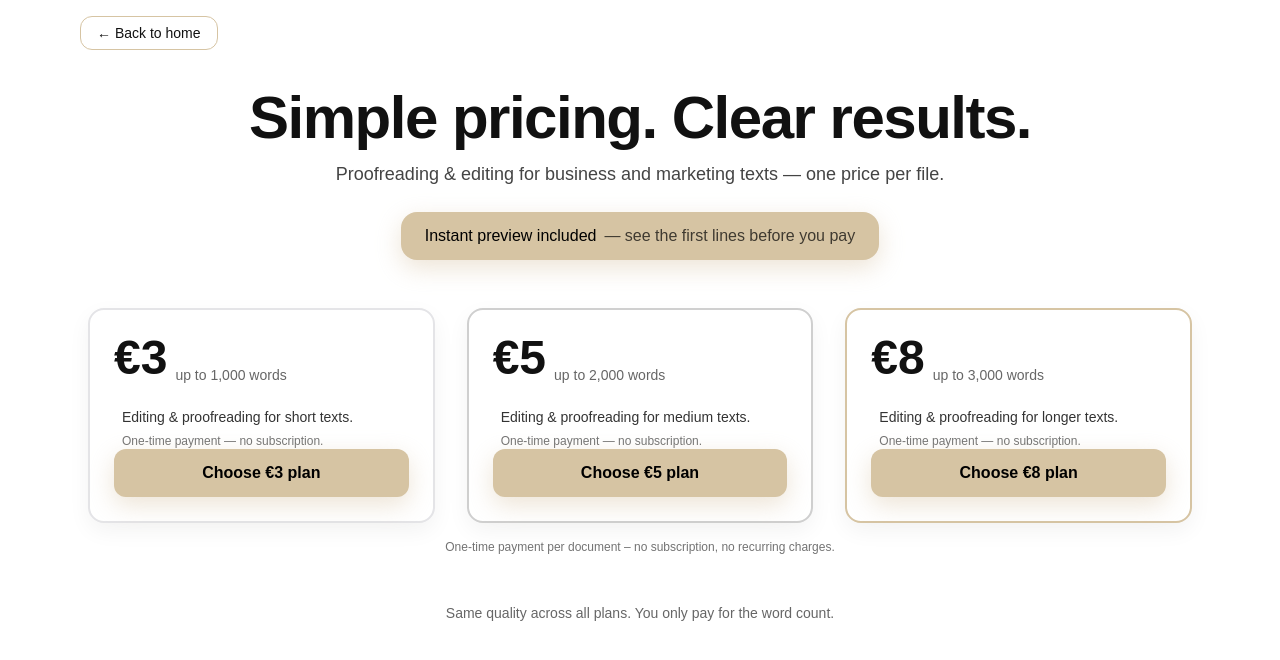
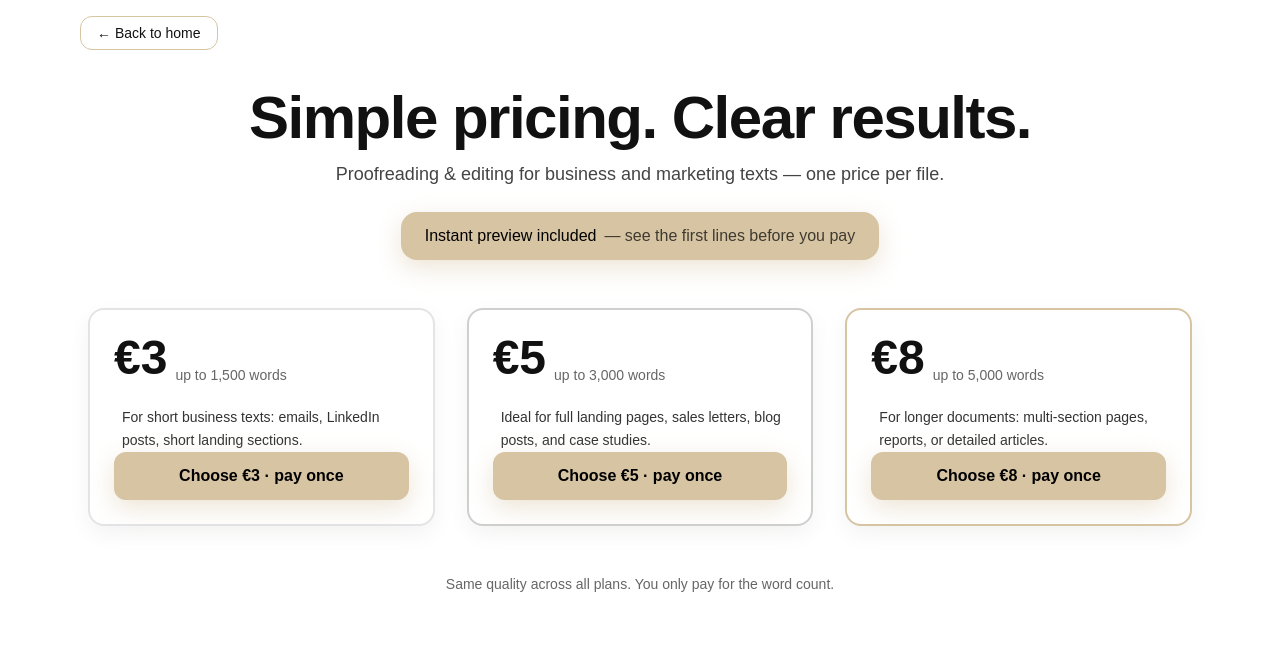
Before and after one commit to kaltriumsystems-hue/kaltrium-site-main, a Next.js app: page /pricing in a window 1280 px wide. Shown: the top 660 px of the page. Built offline with nearby package versions, Linux system fonts and the light colour scheme.

Commit message:
Update page.tsx

```diff
--- a/src/app/pricing/page.tsx
+++ b/src/app/pricing/page.tsx
@@ -9,7 +9,6 @@ export const metadata = {
 export default function PricingPage() {
   return (
     <main className="relative mx-auto max-w-6xl px-6 pt-8 pb-16 text-[#111]">
-
       {/* BACK BUTTON */}
       <a
         href="/"
@@ -36,7 +35,6 @@ export default function PricingPage() {
 
       {/* PRICING CARDS */}
       <section className="mt-12 grid grid-cols-1 md:grid-cols-3 gap-8 items-stretch">
-
         {/* €3 */}
         <div
           className="h-full rounded-2xl bg-white border border-zinc-200 md:border-2 md:border-zinc-200
@@ -48,16 +46,11 @@ export default function PricingPage() {
           <div className="p-6 flex flex-col grow">
             <div className="flex items-end gap-2">
               <div className="text-5xl font-semibold leading-none">€3</div>
-              <div className="text-sm text-[#666] leading-none">up to 1,000 words</div>
+              <div className="text-sm text-[#666] leading-none">up to 1,500 words</div>
             </div>
 
             <p className="mt-6 text-sm text-[#333] leading-relaxed pl-1.5 sm:pl-2">
-              Editing & proofreading for short texts.
-            </p>
-
-            {/* ★ NEW: One-time payment */}
-            <p className="mt-1 text-xs text-neutral-500 pl-1.5 sm:pl-2">
-              One-time payment — no subscription.
+              For short business texts: emails, LinkedIn posts, short landing sections.
             </p>
 
             <a
@@ -68,7 +61,7 @@ export default function PricingPage() {
               motion-safe:hover:-translate-y-0.5 hover:shadow-[0_14px_32px_rgba(0,0,0,0.10)]
               active:translate-y-0 focus-visible:outline-none focus-visible:ring-2 focus-visible:ring-[#d6c4a3]"
             >
-              Choose €3 plan
+              Choose €3 · pay once
             </a>
           </div>
         </div>
@@ -84,16 +77,11 @@ export default function PricingPage() {
           <div className="p-6 flex flex-col grow">
             <div className="flex items-end gap-2">
               <div className="text-5xl font-semibold leading-none">€5</div>
-              <div className="text-sm text-[#666] leading-none">up to 2,000 words</div>
+              <div className="text-sm text-[#666] leading-none">up to 3,000 words</div>
             </div>
 
             <p className="mt-6 text-sm text-[#333] leading-relaxed pl-1.5 sm:pl-2">
-              Editing & proofreading for medium texts.
-            </p>
-
-            {/* ★ NEW */}
-            <p className="mt-1 text-xs text-neutral-500 pl-1.5 sm:pl-2">
-              One-time payment — no subscription.
+              Ideal for full landing pages, sales letters, blog posts, and case studies.
             </p>
 
             <a
@@ -104,7 +92,7 @@ export default function PricingPage() {
               motion-safe:hover:-translate-y-0.5 hover:shadow-[0_14px_32px_rgba(0,0,0,0.10)]
               active:translate-y-0 focus-visible:outline-none focus-visible:ring-2 focus-visible:ring-[#d6c4a3]"
             >
-              Choose €5 plan
+              Choose €5 · pay once
             </a>
           </div>
         </div>
@@ -120,16 +108,11 @@ export default function PricingPage() {
           <div className="p-6 flex flex-col grow">
             <div className="flex items-end gap-2">
               <div className="text-5xl font-semibold leading-none">€8</div>
-              <div className="text-sm text-[#666] leading-none">up to 3,000 words</div>
+              <div className="text-sm text-[#666] leading-none">up to 5,000 words</div>
             </div>
 
             <p className="mt-6 text-sm text-[#333] leading-relaxed pl-1.5 sm:pl-2">
-              Editing & proofreading for longer texts.
-            </p>
-
-            {/* ★ NEW */}
-            <p className="mt-1 text-xs text-neutral-500 pl-1.5 sm:pl-2">
-              One-time payment — no subscription.
+              For longer documents: multi-section pages, reports, or detailed articles.
             </p>
 
             <a
@@ -140,17 +123,11 @@ export default function PricingPage() {
               motion-safe:hover:-translate-y-0.5 hover:shadow-[0_14px_32px_rgba(0,0,0,0.10)]
               active:translate-y-0 focus-visible:outline-none focus-visible:ring-2 focus-visible:ring-[#d6c4a3]"
             >
-              Choose €8 plan
+              Choose €8 · pay once
             </a>
           </div>
         </div>
-
       </section>
-
-      {/* 🔥 New clarifying text under all plans */}
-      <p className="mt-4 text-xs text-neutral-500 text-center">
-        One-time payment per document – no subscription, no recurring charges.
-      </p>
 
       {/* FOOTNOTE */}
       <p className="mt-12 text-center text-sm text-[#666] font-medium">
```
